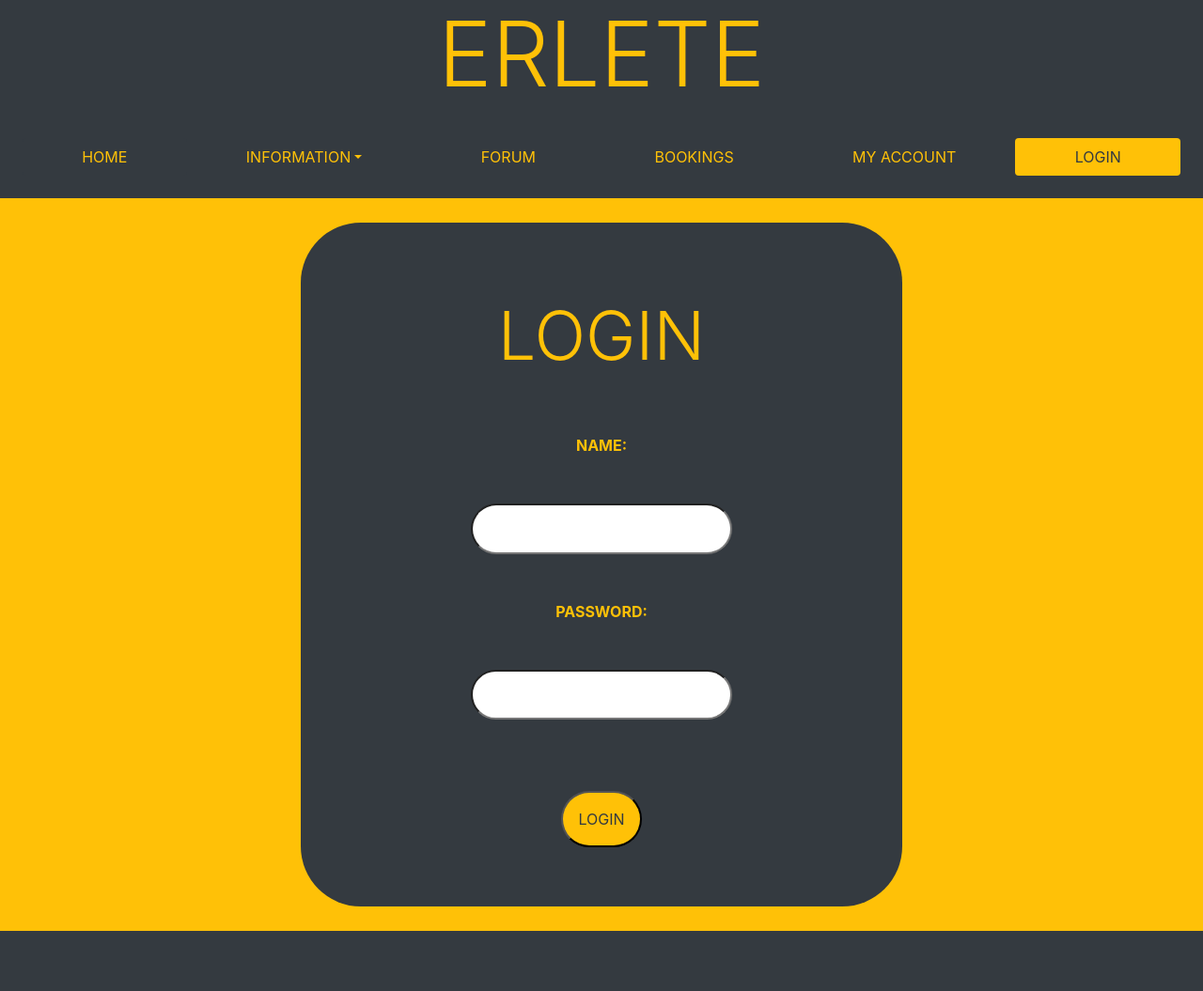
After one commit to peraltalaura/Abejitas, a PHP site: page /login.php in a window 1280 px wide. The commit adds this page. Shown: the whole page at 94% size. Run offline with PHP 8.4, Linux system fonts and the light colour scheme.

Commit message:
Add files via upload

```diff
--- a/Web_Page/CSS.css
+++ b/Web_Page/CSS.css
@@ -15,11 +15,33 @@
 	padding:2vw;
 	margin:2vw;
 }
+input[type='text'] {
+	border-radius:5vw;
+	padding:1vw;
+	margin:2vw;
+	outline:none;
+}
+input[type='password'] {
+	border-radius:5vw;
+	padding:1vw;
+	margin:2vw;
+	outline:none;
+}
+input[type='submit'] {
+	border-radius:5vw;
+	padding:1vw;
+	margin:2vw;
+	outline:none;
+}
 p {
-	font-size:2vw;
+	font-size:1.75vw;
 	line-height:5vw;
 }
-h2{
-	font-size:4vw;
+h2 {
+	font-size:5vw;
 	margin:3vw;
+	font-weight:normal;
 }
+nav a:hover {
+
+}
--- /dev/null
+++ b/Web_Page/close_session.php
@@ -0,0 +1,6 @@
+<?php
+	session_start();
+	unset($_SESSION['globaluser']);
+	session_destroy();
+	header('Location:home.php');
+?>
--- /dev/null
+++ b/Web_Page/login.php
@@ -0,0 +1,69 @@
+<!DOCTYPE html>
+<html>
+	<head>
+		<title>Home</title>
+		<!-- Latest compiled and minified CSS -->
+		<link rel="stylesheet" href="https://maxcdn.bootstrapcdn.com/bootstrap/4.5.2/css/bootstrap.min.css">
+
+		<!-- jQuery library -->
+		<script src="https://ajax.googleapis.com/ajax/libs/jquery/3.5.1/jquery.min.js"></script>
+
+		<!-- Popper JS -->
+		<script src="https://cdnjs.cloudflare.com/ajax/libs/popper.js/1.16.0/umd/popper.min.js"></script>
+
+		<!-- Latest compiled JavaScript -->
+		<script src="https://maxcdn.bootstrapcdn.com/bootstrap/4.5.2/js/bootstrap.min.js"></script>
+		<script src="https://ajax.googleapis.com/ajax/libs/jquery/3.5.1/jquery.min.js"></script>
+		<Link rel="stylesheet" href="CSS.css"></Link>
+		<link rel="icon"  type="image/jpg" href="images/bee-icon.jpg"></link>
+	</head>
+	<body class="bg-warning">
+		<div class="bg-dark Center">
+			<h1 class="display-1 text-warning">ERLETE</h1>
+		</div>
+		<nav class="navbar navbar-expand-sm bg-dark sticky-top p-4">
+			<ul class="navbar-nav nav-pills flex-fill">
+				<li class="nav-item flex-fill">
+					<a class="nav-link bg-dark text-warning Center" href="home.php">HOME</a>
+				</li>
+				<li class="nav-item dropdown flex-fill">
+					<a class="nav-link dropdown-toggle text-warning text-center" href="home.php" data-toggle="dropdown">INFORMATION</a>
+					<div class="dropdown-menu bg-dark">
+						<a class="dropdown-item text-warning" href="home.php#">Purpose</a>
+						<a class="dropdown-item text-warning" href="home.php#">How does it work?</a>
+						<a class="dropdown-item text-warning" href="home.php#">Rules</a>
+						<a class="dropdown-item text-warning" href="home.php#">How to become a member</a>
+						<a class="dropdown-item text-warning" href="home.php#">Contact us</a>
+					</div>
+				</li>
+				<li class="nav-item flex-fill">
+					<a class="nav-link text-warning Center" href="SD_EXAMPLE.html">FORUM</a>
+				</li>
+				<li class="nav-item flex-fill">
+					<a class="nav-link text-warning Center" href="SD_GOALS.html">BOOKINGS</a>
+				</li>
+				<li class="nav-item flex-fill">
+					<a class="nav-link text-warning Center" href="SD_EXAMPLE2.html">MY ACCOUNT</a>
+				</li>
+				<li class="nav-item flex-fill">
+					<a class="nav-link text-dark bg-warning active Center" href="login.php">LOGIN</a>
+				</li>
+			</ul>
+		</nav>
+		<div class="Center" style="width:50%; margin:auto">
+			<div class="container bg-dark text-warning RB">
+				<h2 class="display-3">LOGIN</h2><br>
+				<form action="search_users.php" method="post">
+					<b>NAME:</b><br><br>
+					<input type="text" name="user"><br><br>
+					<b>PASSWORD:</b><br><br>
+					<input type="password" name="password"><br><br>
+					<input class="text-dark bg-warning p-3" type="submit" value="LOGIN">
+				</form>
+			</div>
+		</div>
+		<div class="bg-dark p-4">
+			<address></address>
+		</div>
+	</body>
+</html>
```
Also changed, not shown: Web_Page/home.php (+37 -7 lines), Web_Page/search_users.php (added, +15 -0 lines), Web_Page/test_connect_db.php (added, +17 -0 lines).
